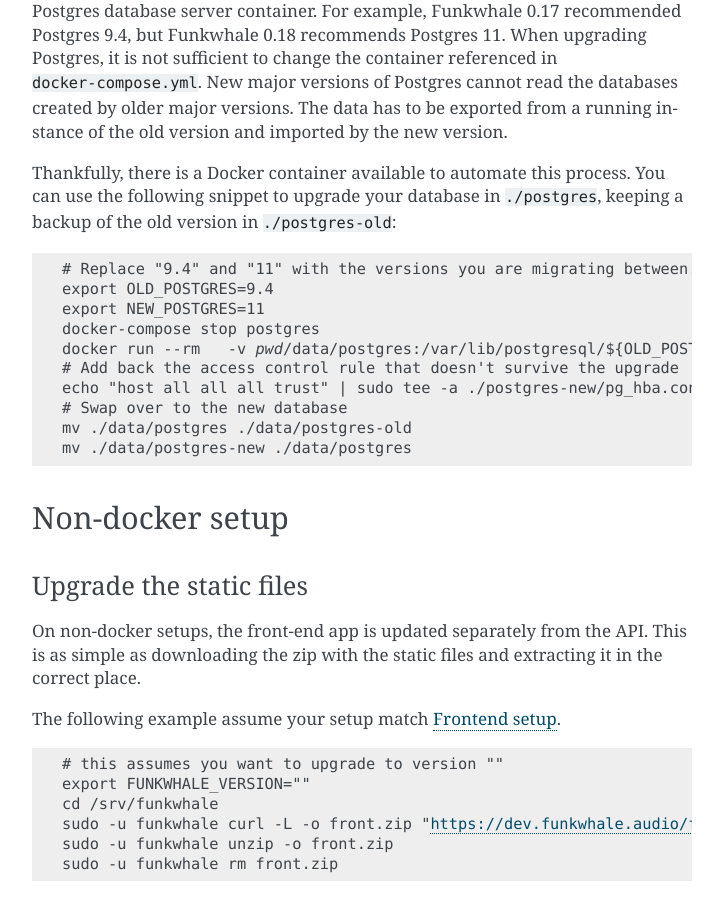
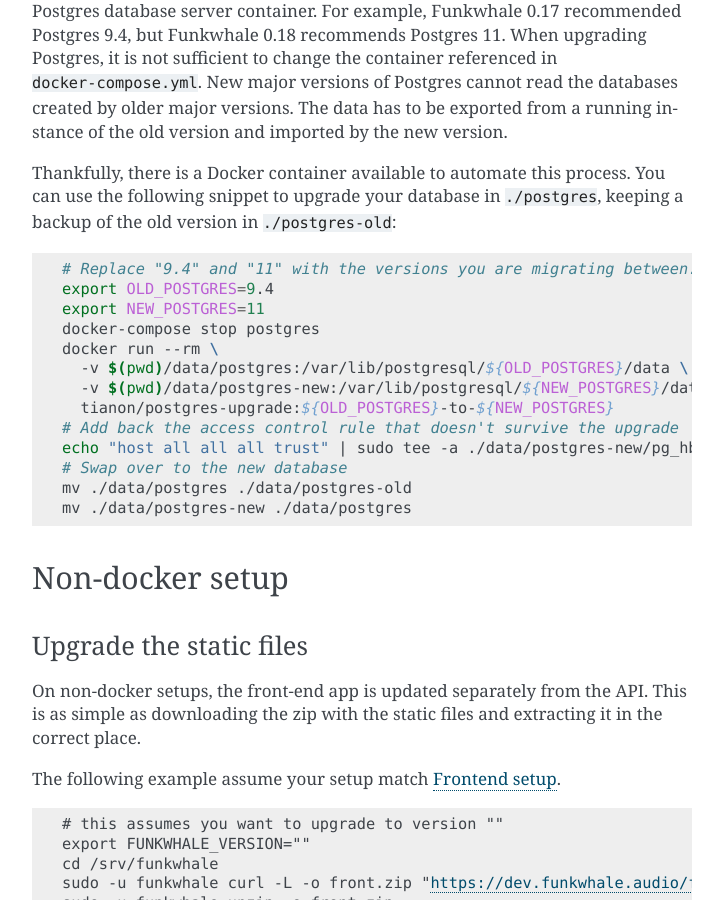
Before and after one commit to RYGhub/funkwhale, a Sphinx documentation site: the page built from docs/upgrading/index.rst, in a window 1280 px wide and 900 px high, scrolled down 1499 px. Shown: the whole window, without its empty margins (388-1111 px from the left). Built offline with Sphinx 7.4.7, drawn with Linux system fonts in a browser that asks for light colours; pages that are not in the unit, such as notebooks, are missing from menus.

Commit message:
Fixed a few typos with Docker/postgres upgrade instructions

```diff
--- a/docs/upgrading/index.rst
+++ b/docs/upgrading/index.rst
@@ -78,18 +78,18 @@
 can use the following snippet to upgrade your database in ``./postgres``,
 keeping a backup of the old version in ``./postgres-old``:
 
-.. parsed-literal::
+.. code-block:: shell
 
     # Replace "9.4" and "11" with the versions you are migrating between.
     export OLD_POSTGRES=9.4
     export NEW_POSTGRES=11
     docker-compose stop postgres
     docker run --rm \
-      -v `pwd`/data/postgres:/var/lib/postgresql/${OLD_POSTGRES}/data \
-      -v `pwd`/data/postgres-new:/var/lib/postgresql/${NEW_POSTGRES}/data \
+      -v $(pwd)/data/postgres:/var/lib/postgresql/${OLD_POSTGRES}/data \
+      -v $(pwd)/data/postgres-new:/var/lib/postgresql/${NEW_POSTGRES}/data \
       tianon/postgres-upgrade:${OLD_POSTGRES}-to-${NEW_POSTGRES}
     # Add back the access control rule that doesn't survive the upgrade
-    echo "host all all all trust" | sudo tee -a ./postgres-new/pg_hba.conf
+    echo "host all all all trust" | sudo tee -a ./data/postgres-new/pg_hba.conf
     # Swap over to the new database
     mv ./data/postgres ./data/postgres-old
     mv ./data/postgres-new ./data/postgres
```
